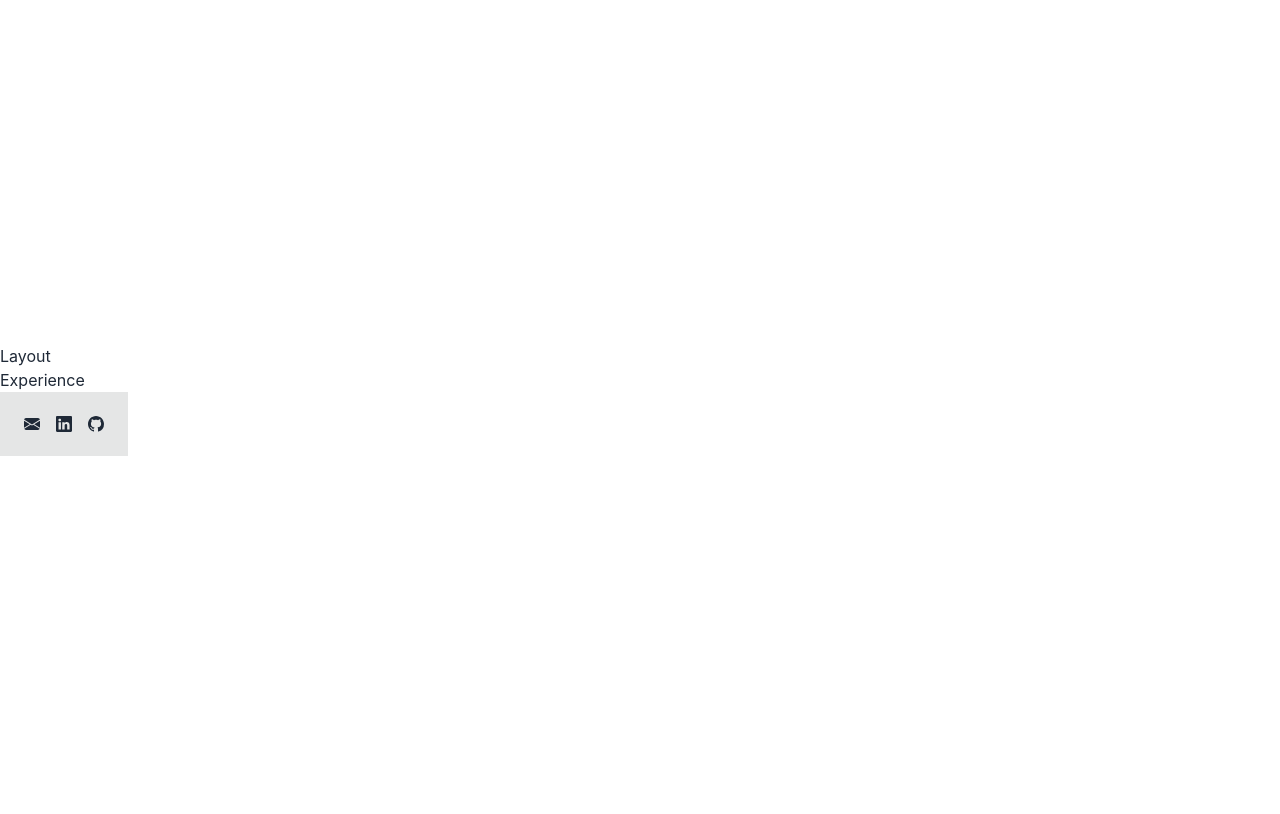
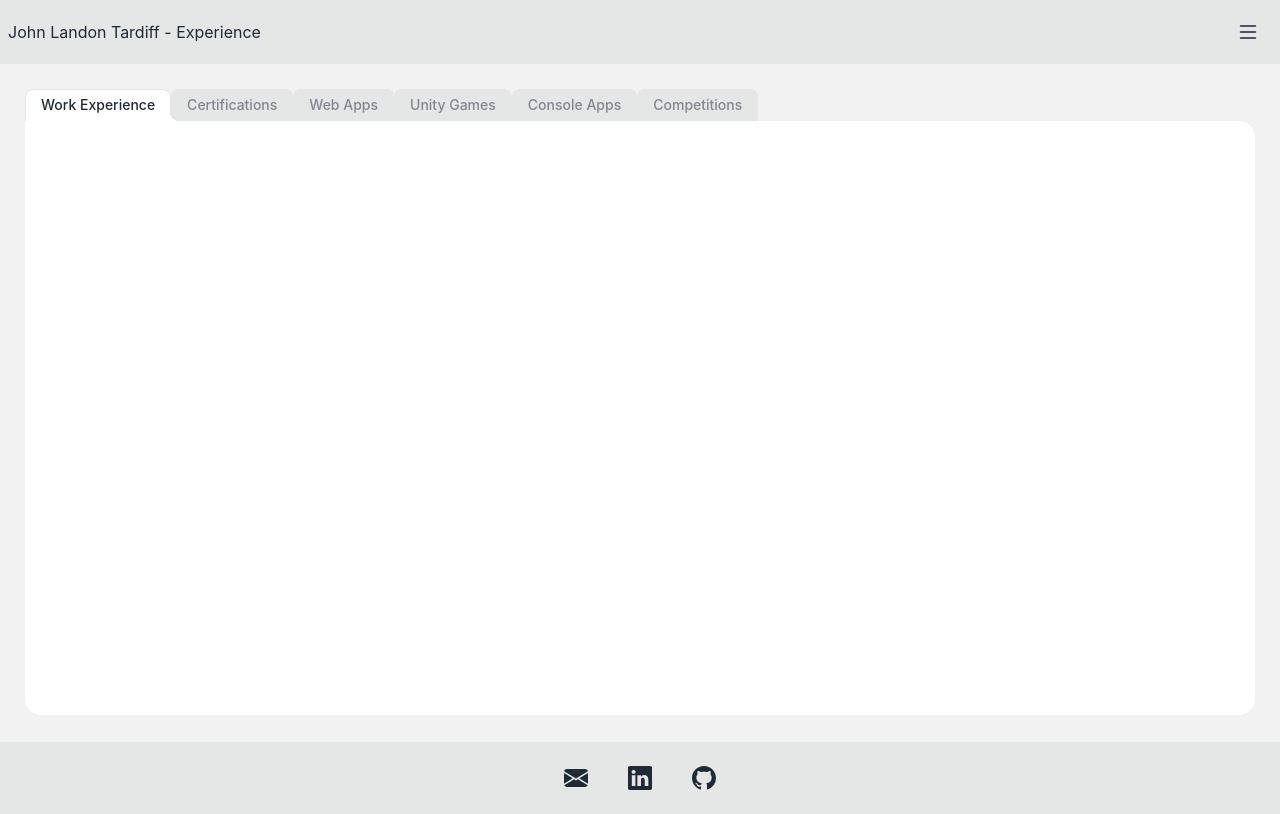
Before and after one commit to JohnLandonTardiff/john-tardiff-website-react, a React (Vite) app: page /experience in a window 1280 px wide. Built offline with nearby package versions, Linux system fonts and the light colour scheme.

Commit message:
Created Layout and Experience Tabs

```diff
--- /dev/null
+++ b/src/components/Layout.css
@@ -0,0 +1,27 @@
+div#root {
+    width: 100%;
+    height: 100%;
+}
+
+.layout-container {
+    display: flex;
+    flex-direction: column;
+    min-height: 100vh;
+    height: 100%;
+}
+
+.content-container {
+    height: 84.75%;
+}
+
+.drawer-end {
+    height: 100%;
+}
+
+.drawer-content {
+    height: 100%;
+}
+
+.footer {
+    margin-top: auto;
+}
--- a/src/components/Layout.jsx
+++ b/src/components/Layout.jsx
@@ -1,31 +1,83 @@
-import { Outlet } from "react-router-dom";
+import { Outlet, useLoaderData, useLocation, Link } from "react-router-dom";
+import "./Layout.css";
+import { useEffect } from "react";
 
 function Layout() {
+    let location = useLocation();
+    function getTitle(){
+        switch(location.pathname) {
+            case "/about-me":
+                return <>About Me</>;
+            case "/contact":
+                return <>Contact</>;
+            case "/experience":
+                return <>Experience</>;
+            case "/resume":
+                return <>Resume</>;
+            default:
+                return <></>;
+        }
+    };
     return(
-    <div>
-        <div>Layout</div>
+        <div className="layout-container">
+
+
+            <div className="drawer drawer-end">
+                <input id="my-drawer-4" type="checkbox" className="drawer-toggle" />
+                <div className="drawer-content">
+
+                    <div className="navbar bg-base-300">
+                        <div className="flex-1">
+                            <p>John Landon Tardiff - {getTitle()}</p>
+                        </div>
+                        <div className="flex-none">
+                            <label htmlFor="my-drawer-4" className="btn btn-square btn-ghost drawer-button">
+                                <svg xmlns="http://www.w3.org/2000/svg" width="24" height="24" fill="currentColor" className="bi bi-list" viewBox="0 0 16 16">
+                                    <path fillRule="evenodd" d="M2.5 12a.5.5 0 0 1 .5-.5h10a.5.5 0 0 1 0 1H3a.5.5 0 0 1-.5-.5zm0-4a.5.5 0 0 1 .5-.5h10a.5.5 0 0 1 0 1H3a.5.5 0 0 1-.5-.5zm0-4a.5.5 0 0 1 .5-.5h10a.5.5 0 0 1 0 1H3a.5.5 0 0 1-.5-.5z"/>
+                                </svg>
+                            </label>
+                        </div>
+                    </div>
+
+                    <div className="content-container bg-base-200">
                         <Outlet />
+                    </div>
                     <footer className="footer footer-center p-6 bg-base-300">
                         <nav>
-                <div className="grid grid-flow-col gap-4">
+                            <div className="grid grid-flow-col gap-10">
                                 <a href="mailto:jlandontardiff@gmail.com" target="_blank">
-                        <svg xmlns="http://www.w3.org/2000/svg" width="16" height="16" fill="currentColor" className="bi bi-envelope-fill" viewBox="0 0 16 16">
+                                    <svg xmlns="http://www.w3.org/2000/svg" width="24" height="24" fill="currentColor" className="bi bi-envelope-fill" viewBox="0 0 16 16">
                                         <path d="M.05 3.555A2 2 0 0 1 2 2h12a2 2 0 0 1 1.95 1.555L8 8.414.05 3.555ZM0 4.697v7.104l5.803-3.558L0 4.697ZM6.761 8.83l-6.57 4.027A2 2 0 0 0 2 14h12a2 2 0 0 0 1.808-1.144l-6.57-4.027L8 9.586l-1.239-.757Zm3.436-.586L16 11.801V4.697l-5.803 3.546Z"/>
                                     </svg>
                                 </a>
                                 <a href="https://www.linkedin.com/in/john-tardiff-b9231721a" target="_blank">
-                        <svg xmlns="http://www.w3.org/2000/svg" width="16" height="16" fill="currentColor" className="bi bi-linkedin" viewBox="0 0 16 16">
+                                    <svg xmlns="http://www.w3.org/2000/svg" width="24" height="24" fill="currentColor" className="bi bi-linkedin" viewBox="0 0 16 16">
                                         <path d="M0 1.146C0 .513.526 0 1.175 0h13.65C15.474 0 16 .513 16 1.146v13.708c0 .633-.526 1.146-1.175 1.146H1.175C.526 16 0 15.487 0 14.854V1.146zm4.943 12.248V6.169H2.542v7.225h2.401zm-1.2-8.212c.837 0 1.358-.554 1.358-1.248-.015-.709-.52-1.248-1.342-1.248-.822 0-1.359.54-1.359 1.248 0 .694.521 1.248 1.327 1.248h.016zm4.908 8.212V9.359c0-.216.016-.432.08-.586.173-.431.568-.878 1.232-.878.869 0 1.216.662 1.216 1.634v3.865h2.401V9.25c0-2.22-1.184-3.252-2.764-3.252-1.274 0-1.845.7-2.165 1.193v.025h-.016a5.54 5.54 0 0 1 .016-.025V6.169h-2.4c.03.678 0 7.225 0 7.225h2.4z"/>
                                     </svg>
                                 </a>
                                 <a href="https://github.com/JohnLandonTardiff?tab=repositories" target="_blank">
-                        <svg xmlns="http://www.w3.org/2000/svg" width="16" height="16" fill="currentColor" className="bi bi-github" viewBox="0 0 16 16">
+                                    <svg xmlns="http://www.w3.org/2000/svg" width="24" height="24" fill="currentColor" className="bi bi-github" viewBox="0 0 16 16">
                                         <path d="M8 0C3.58 0 0 3.58 0 8c0 3.54 2.29 6.53 5.47 7.59.4.07.55-.17.55-.38 0-.19-.01-.82-.01-1.49-2.01.37-2.53-.49-2.69-.94-.09-.23-.48-.94-.82-1.13-.28-.15-.68-.52-.01-.53.63-.01 1.08.58 1.23.82.72 1.21 1.87.87 2.33.66.07-.52.28-.87.51-1.07-1.78-.2-3.64-.89-3.64-3.95 0-.87.31-1.59.82-2.15-.08-.2-.36-1.02.08-2.12 0 0 .67-.21 2.2.82.64-.18 1.32-.27 2-.27.68 0 1.36.09 2 .27 1.53-1.04 2.2-.82 2.2-.82.44 1.1.16 1.92.08 2.12.51.56.82 1.27.82 2.15 0 3.07-1.87 3.75-3.65 3.95.29.25.54.73.54 1.48 0 1.07-.01 1.93-.01 2.2 0 .21.15.46.55.38A8.012 8.012 0 0 0 16 8c0-4.42-3.58-8-8-8z"/>
                                     </svg>
                                 </a>
                             </div>
                         </nav>
                     </footer>
+
+                </div>
+                <div className="drawer-side">
+                    <label htmlFor="my-drawer-4" aria-label="close sidebar" className="drawer-overlay"></label>
+                    <ul className="menu p-4 w-80 min-h-full bg-base-200 text-base-content">
+                    {/* Sidebar content here */}
+                    <li><Link to="/about-me" reloadDocument>About Me</Link></li>
+                    <li><Link to="/experience" reloadDocument>Experience</Link></li>
+                    <li><Link to="/resume" reloadDocument>Resume</Link></li>
+                    <li><Link to="/contact" reloadDocument>Contact</Link></li>
+                    </ul>
+                </div>
+            </div>
+
+
         </div>
     )
 }
--- /dev/null
+++ b/src/components/pages/experience/Experience.css
@@ -0,0 +1,9 @@
+.experience-container {
+    height: 95%;
+    padding: 25px;
+}
+
+.experience-card {
+    height: 100%;
+    border-radius: 0 1rem 1rem 1rem;
+}
--- a/src/components/pages/experience/Experience.jsx
+++ b/src/components/pages/experience/Experience.jsx
@@ -1,6 +1,34 @@
+import { useState } from "react";
+import "./Experience.css"
+
 function Experience() {
+    const [activeTab, changeTab] = useState(1);
+
+    function selectTab(value) {
+        if(activeTab == value) return;
+        const oldTab = document.getElementById("tab" + activeTab);
+        const newTab = document.getElementById("tab" + value);
+        oldTab.classList.remove("tab-active");
+        newTab.classList.add("tab-active");
+        changeTab(value);
+    }
+
     return(
-        <div>Experience</div>
+        <div className="experience-container">
+            <div className="tabs">
+                <a id="tab1" className="tab tab-lifted bg-base-300 tab-active" onClick={() => selectTab(1)}>Work Experience</a>
+                <a id="tab2" className="tab tab-lifted bg-base-300" onClick={() => selectTab(2)}>Certifications</a>
+                <a id="tab3" className="tab tab-lifted bg-base-300" onClick={() => selectTab(3)}>Web Apps</a>
+                <a id="tab4" className="tab tab-lifted bg-base-300" onClick={() => selectTab(4)}>Unity Games</a>
+                <a id="tab5" className="tab tab-lifted bg-base-300" onClick={() => selectTab(5)}>Console Apps</a>
+                <a id="tab6" className="tab tab-lifted bg-base-300" onClick={() => selectTab(6)}>Competitions</a>
+            </div>
+            <div className="card bg-base-100 experience-card">
+                <div className="card-body">
+
+                </div>
+            </div>
+        </div>
     )
 }
 
--- a/src/index.css
+++ b/src/index.css
@@ -1,3 +1,7 @@
+html {
+  height: 100%;
+}
+
 :root {
   font-family: Inter, system-ui, Avenir, Helvetica, Arial, sans-serif;
   line-height: 1.5;
@@ -29,6 +33,7 @@ body {
   place-items: center;
   min-width: 320px;
   min-height: 100vh;
+  height: 100%;
 }
 
 h1 {
```
Lines whose indentation alone changed are shown as unchanged.
